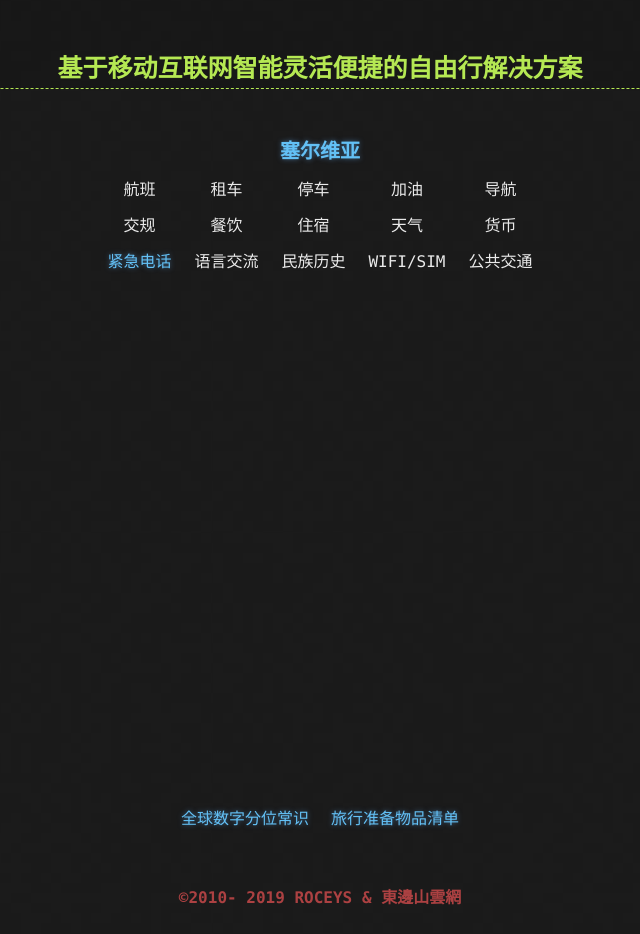
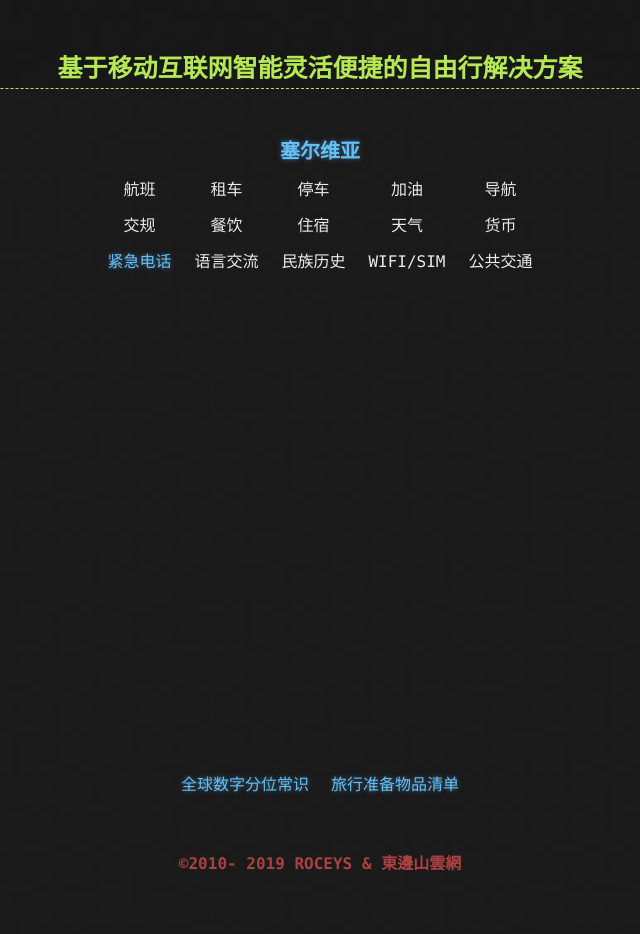
Before and after one commit to roceys/roceys.github.io, a Jekyll site: the page built from travel.md, in a window 1280 px wide. Shown: the whole page, without its empty margins (320-960 px from the left). Built offline with Jekyll 4.4.1, drawn with Linux system fonts in a browser that asks for light colours; nearby versions of some CDN libraries; comment, search, counter and statistics services are not loaded; after the commit the page ends 900 px from its top, so only the background shows below that.

Commit message:
旅行物品清单 css scrolls

```diff
--- a/_layouts/travel.html
+++ b/_layouts/travel.html
@@ -113,7 +113,7 @@
     ga('send', 'pageview');
 </script>
 {% endif %}
-<footer>
+<footer style="height: auto;">
     <div style="text-align: center;">
         <table style="margin: auto;">
             <tr>
```
